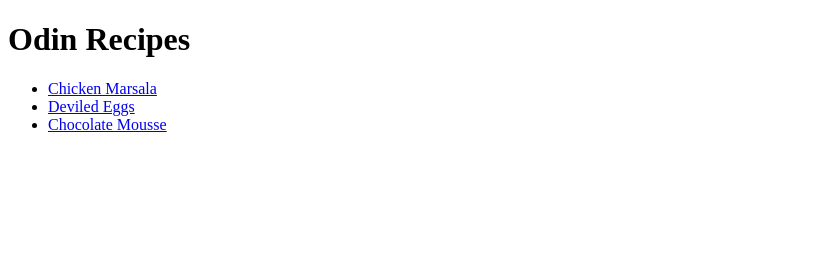
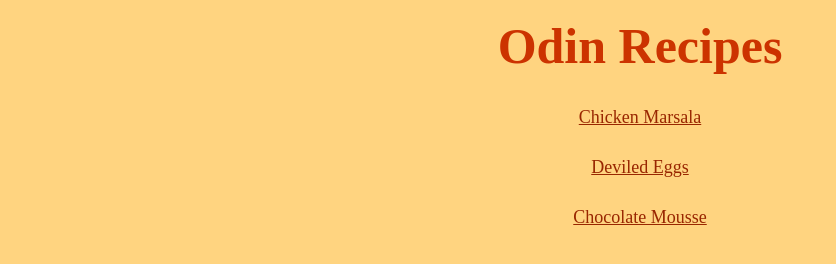
Before and after one commit to DevMichaelJR/odin-recipes, a plain HTML site: page index.html in a window 1280 px wide. Shown: the whole page, without its empty margins (0-836 px from the left). Drawn offline with Linux system fonts and the light colour scheme.

Commit message:
Add CSS styles

```diff
--- a/index.html
+++ b/index.html
@@ -4,10 +4,11 @@
     <meta charset="UTF-8">
     <meta name="viewport" content="width=device-width, initial-scale=1.0">
     <title>Odin Recipes</title>
+    <link rel="stylesheet" href="styles.css">
 </head>
 <body>
     <h1>Odin Recipes</h1>
-    <ul>
+    <ul class="link-list">
         <li><a href="./recipes/chicken-marsala.html">Chicken Marsala</a></li>
         <li><a href="./recipes/deviled-eggs.html">Deviled Eggs</a></li>
         <li><a href="./recipes/chocolate-mousse.html">Chocolate Mousse</a></li>
--- /dev/null
+++ b/styles.css
@@ -0,0 +1,36 @@
+* {
+    background-color: hsl(40, 100%, 75%);
+    font-family: 'Times New Roman', Times, serif;
+    color: hsl(15, 100%, 30%);
+    font-size: 18px;
+    line-height: 25px;
+}
+
+h1 {
+    text-align: center;
+    font-size: 50px;
+    font-weight: bold;
+    color: hsl(15, 100%, 40%);
+}
+
+a {
+    color: hsl(15, 100%, 30%)
+}
+
+.link-list a,
+.link-list {
+    font-size: large;
+    list-style: none;
+    color: hsl(15, 100%, 30%);
+    line-height: 50px;
+    text-align: center;
+    padding-left: 0;
+}
+
+.recipe-heading {
+    font-size: 40px;
+}
+
+h3 {
+    text-transform: uppercase;
+}
```
Also changed, not shown: recipes/chicken-marsala.html (+2 -1 lines), recipes/chocolate-mousse.html (+1 -0 lines), recipes/deviled-eggs.html (+1 -0 lines).
